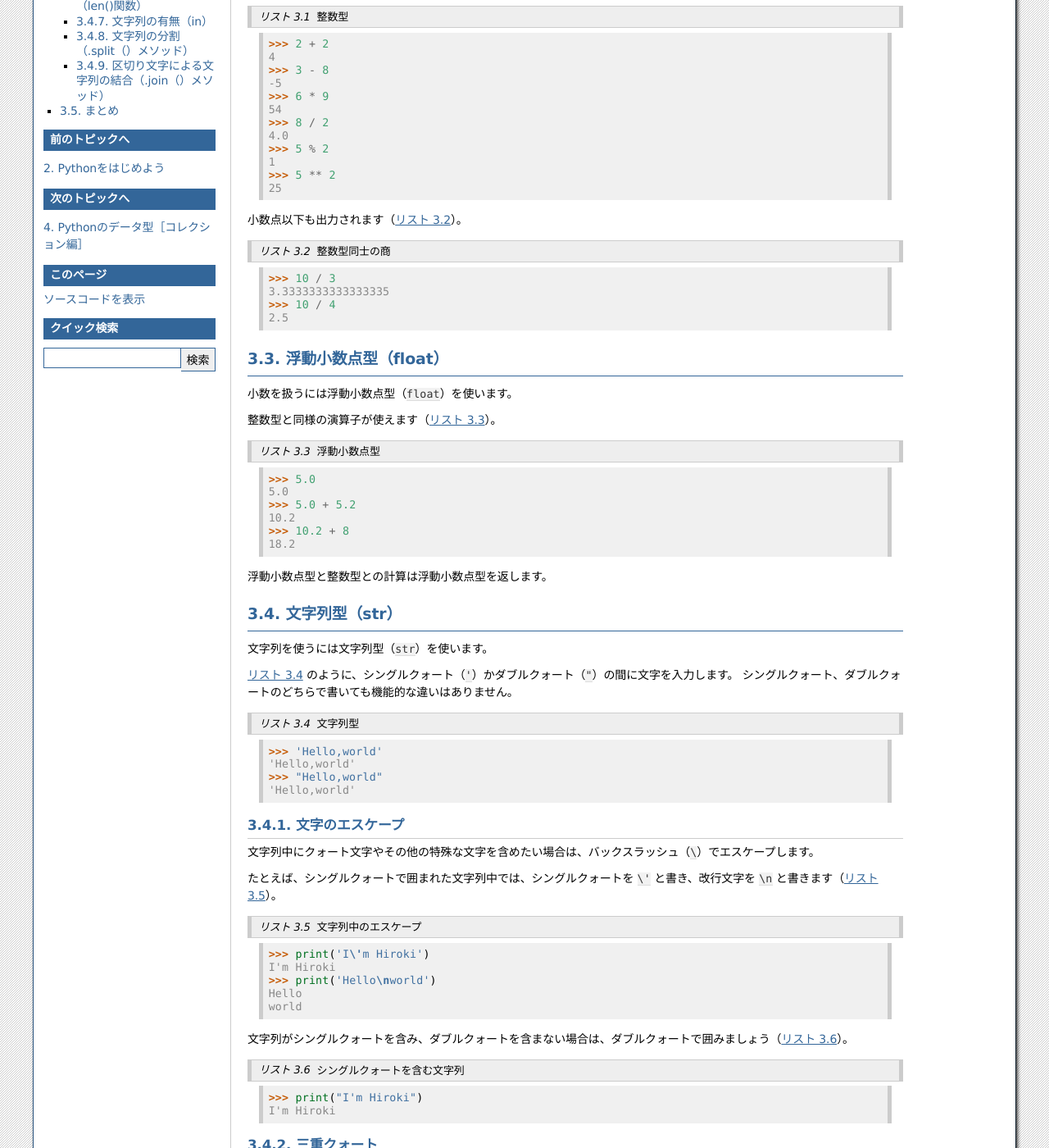
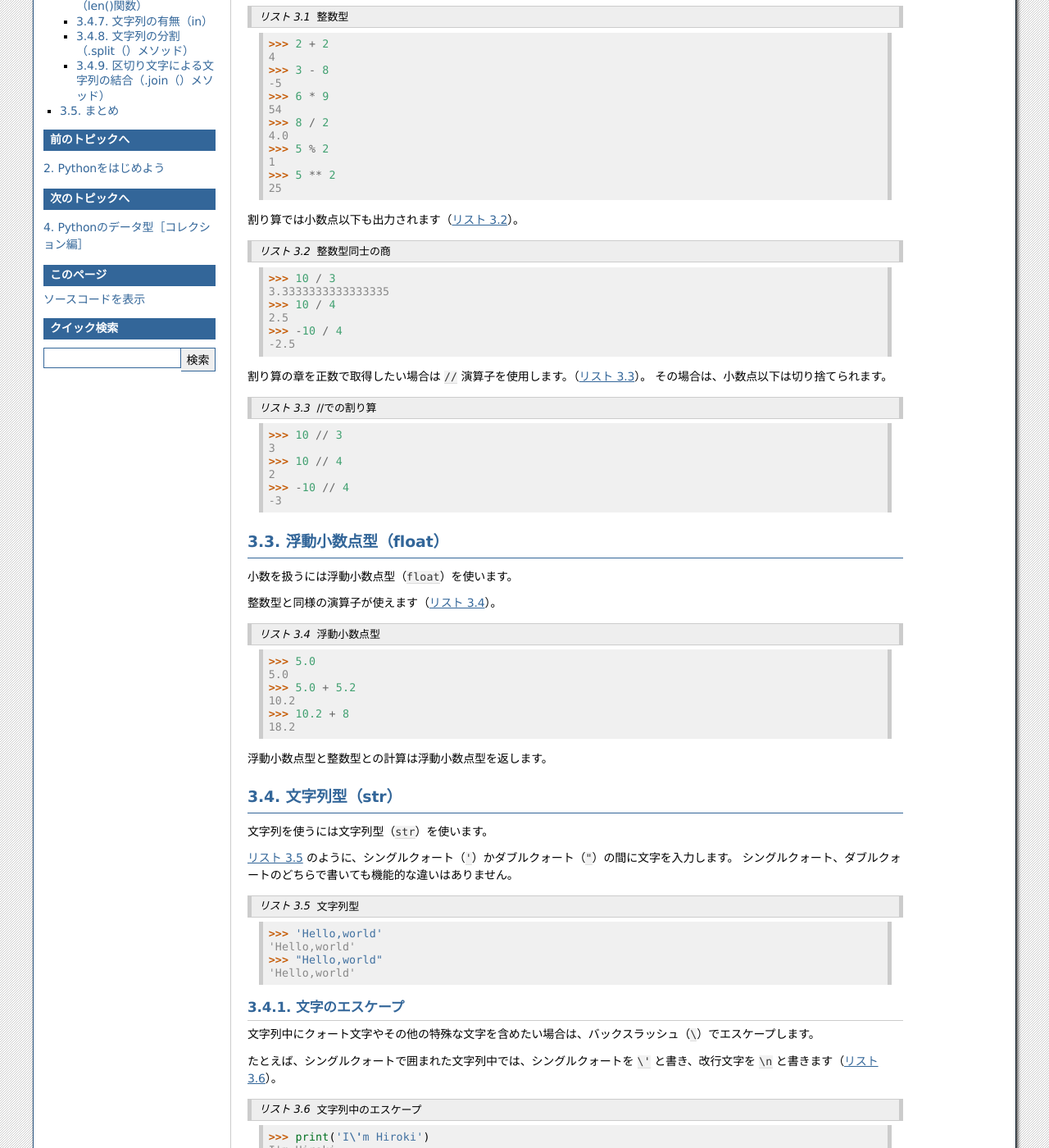
Before and after one commit to pyconjp/pycamp.pycon.jp, a Sphinx documentation site: the page built from source/textbook/3_types.rst, in a window 1280 px wide and 1400 px high, scrolled down 465 px. Shown: the whole window at 82% size. Built offline with Sphinx 7.4.7, drawn with Linux system fonts in a browser that asks for light colours; some of the changed text lies outside the part shown.

Commit message:
refs #77 Pythonのデータ型(基本編)の表現を修正

```diff
--- a/source/textbook/3_types.rst
+++ b/source/textbook/3_types.rst
@@ -41,7 +41,7 @@ Pythonのデータ型（基本編）
     >>> 5 ** 2
     25
 
-小数点以下も出力されます（:numref:`divide-int`）。
+割り算では小数点以下も出力されます（:numref:`divide-int`）。
 
 .. _divide-int:
 
@@ -52,6 +52,23 @@ Pythonのデータ型（基本編）
     3.3333333333333335
     >>> 10 / 4
     2.5
+    >>> -10 / 4
+    -2.5
+
+割り算の章を正数で取得したい場合は ``//`` 演算子を使用します。（:numref:`double-slash`）。
+その場合は、小数点以下は切り捨てられます。
+
+.. _double-slash:
+
+.. code-block:: python
+    :caption: //での割り算
+
+    >>> 10 // 3
+    3
+    >>> 10 // 4
+    2
+    >>> -10 // 4
+    -3
 
 浮動小数点型（float）
 =========================
@@ -112,7 +129,7 @@ Pythonのデータ型（基本編）
     Hello
     world
 
-文字列がシングルクォートを含み、ダブルクォートを含まない場合は、ダブルクォートで囲みましょう（:numref:`single-quote`）。
+文字列がシングルクォートを含み、ダブルクォートを含まない場合は、ダブルクォートで囲むと見やすいです（:numref:`single-quote`）。
 
 .. _single-quote:
 
```
